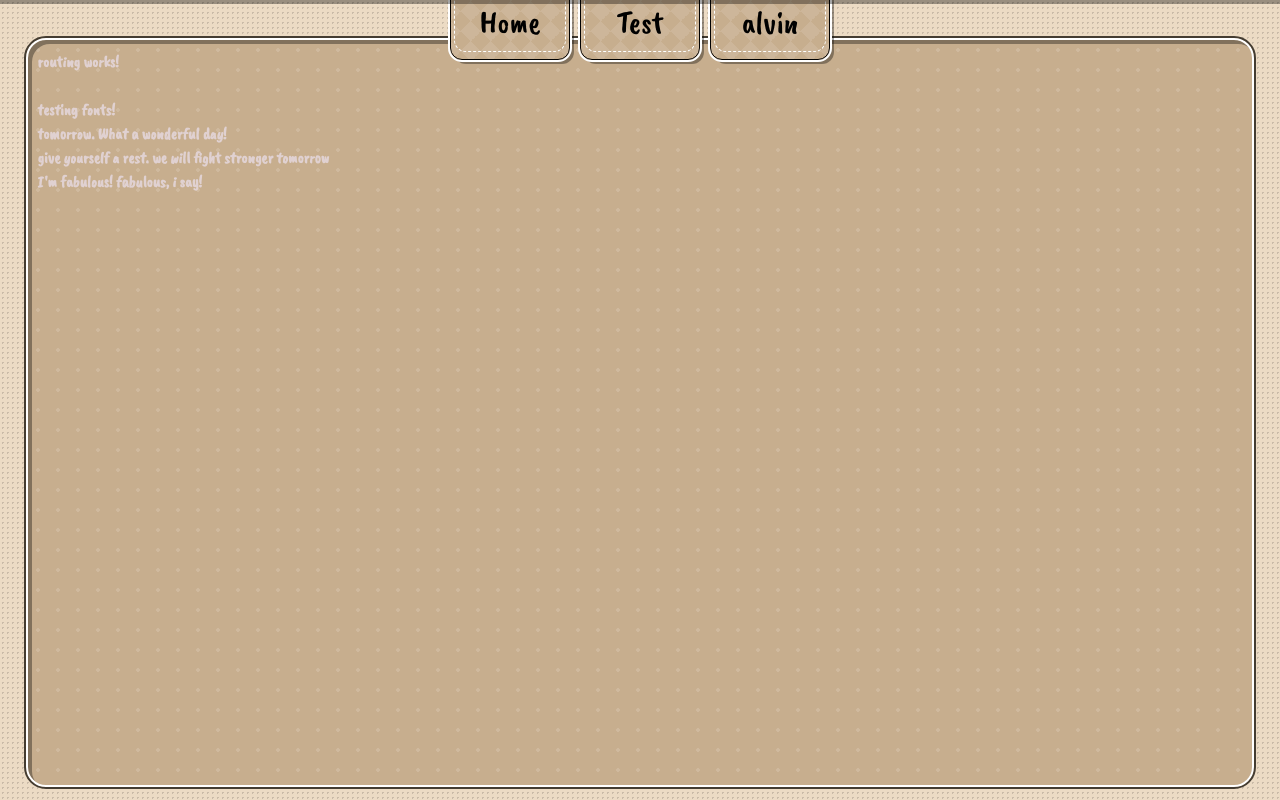
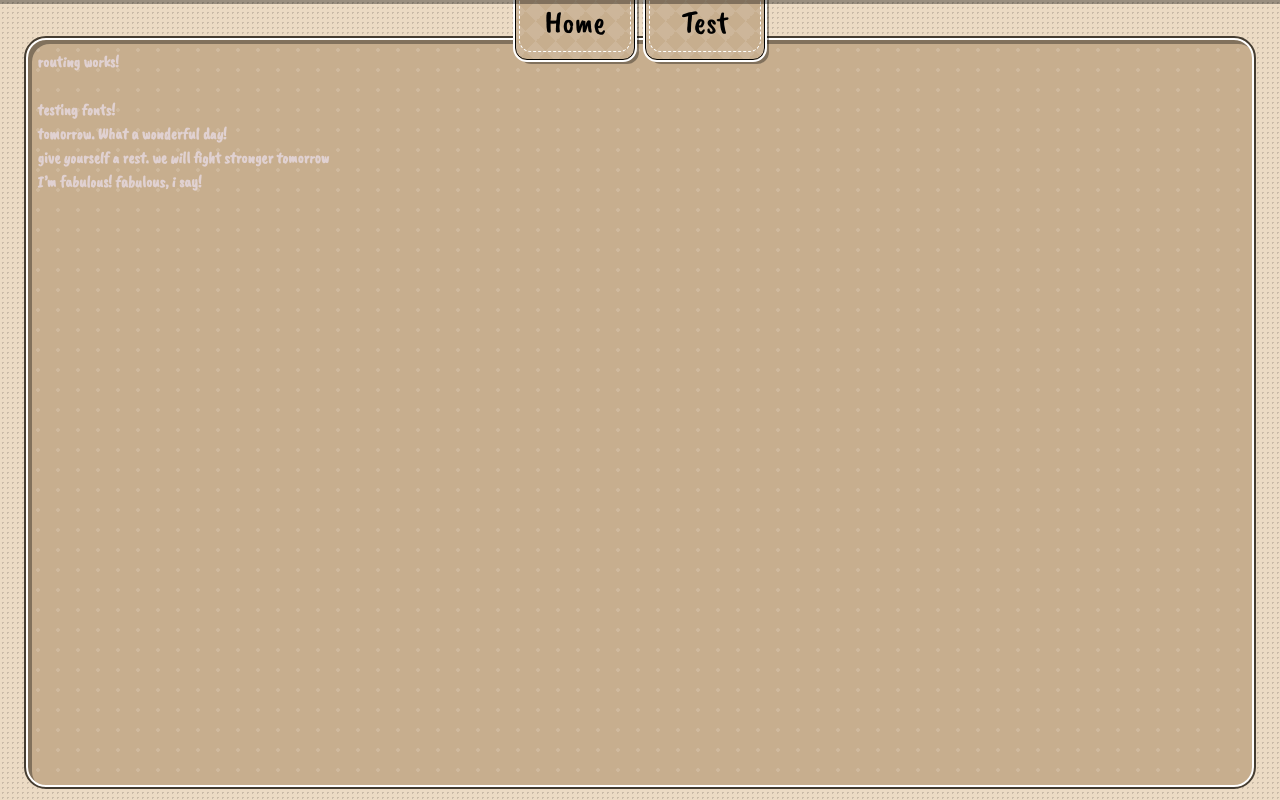
Before and after one commit to Number-68/Paper-Trails, a Next.js app: page /testDirection in a window 1280 px wide. Built offline with nearby package versions, Linux system fonts and the light colour scheme; a web font is replaced by a local one.

Commit message:
fixed error

```diff
--- a/app/components/navigation/loadingPaper.tsx
+++ b/app/components/navigation/loadingPaper.tsx
@@ -12,11 +12,6 @@ type LoadingPaperProps = {
 
 export default function LoadingPaper({ y, color}: LoadingPaperProps) {
 
-
-    // this is where i last ended off.
-    // I'm goign to try to start making this paper thing right here right now...
-    // this is gettting pretty cool and there's a lot of features that I'm trying
-    // to get.
     return (
         <animated.div
 
--- a/app/components/navigation/pullNav.tsx
+++ b/app/components/navigation/pullNav.tsx
@@ -53,7 +53,6 @@ export default function PullNav() {
             <nav className="paper-nav">
                 <PullTab label="Home" route="/" color="#c7ae8e" paperApi={paperApi} viewportHeight={viewportHeight} />
                 <PullTab label="Test" route="/testDirection" color="#c7ae8e" paperApi={paperApi} viewportHeight={viewportHeight} />
-                <PullTab label="alvin" route="/testDirection" color="#c7ae8e" paperApi={paperApi} viewportHeight={viewportHeight} />
             </nav>
 
 
--- a/app/components/navigation/pullTab.tsx
+++ b/app/components/navigation/pullTab.tsx
@@ -21,7 +21,7 @@ type PullTabProps = {
 // but then again, find other possibilities. ez pz
 
 
-export default function PullTab ( {label, route, threshold = 400, color, paperApi, viewportHeight}: PullTabProps) {
+export default function PullTab ( {label, route, threshold = 300, color, paperApi, viewportHeight}: PullTabProps) {
     const router = useRouter();
     const pathname = usePathname();
 
@@ -72,8 +72,8 @@ export default function PullTab ( {label, route, threshold = 400, color, paperAp
     }
 
 
-    // api.start({ y: 0 });
-    // paperApi.start({ y: -viewportHeight });
+  // api.start({ y: 0 });
+  // paperApi.start({ y: -viewportHeight });
 
   });
 
--- a/app/testDirection/page.tsx
+++ b/app/testDirection/page.tsx
@@ -13,9 +13,8 @@ export default function TestDirection() {
 
           <p> give yourself a rest. we will fight stronger tomorrow </p>
 
-          <p> I'm fabulous! fabulous, i say!</p>
+          <p> I&rsquo;m fabulous! fabulous, i say!</p>
         </div>
-
 
       </main>
     </div>
```
